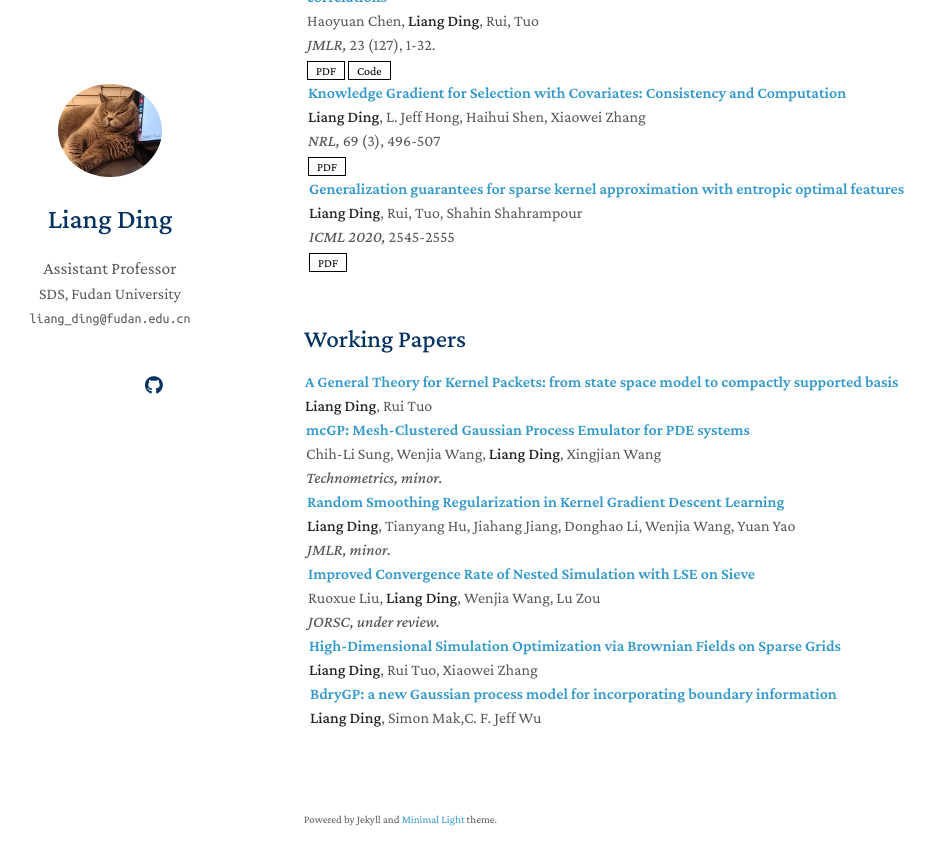
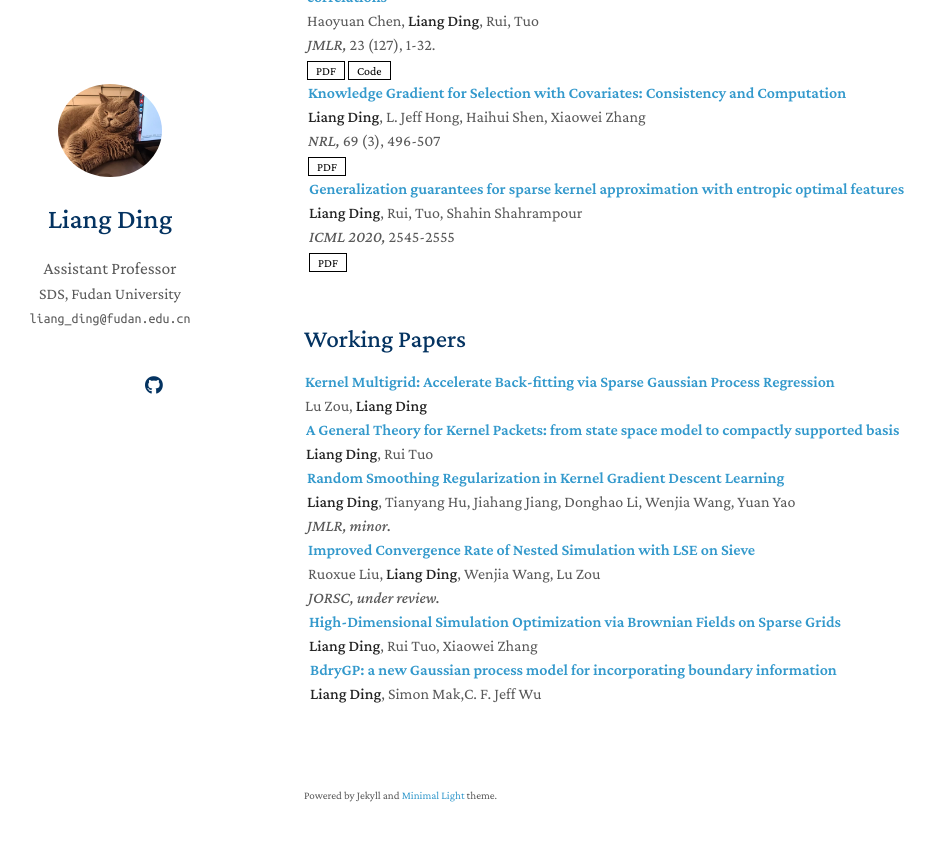
Before and after one commit to ldingaa/ldingaa.github.io, a Jekyll site: the page built from index.md, in a window 1280 px wide and 900 px high, scrolled down 524 px. Shown: the top 865 px of the window, without its empty margins (166-1101 px from the left). Built offline with Jekyll 4.4.1, drawn with Linux system fonts in a browser that asks for light colours; nearby versions of some CDN libraries; a style sheet for code colours, icons or effects is not loaded.

Commit message:
Update working_papers.md

```diff
--- a/_includes/working_papers.md
+++ b/_includes/working_papers.md
@@ -7,14 +7,13 @@
 <div class="pub-row">
 
 <div class="col-sm-9" style="position: relative;padding-right: 15px;padding-left:1px;">
+    <div class="title"><a href="https://arxiv.org/pdf/2403.13300.pdf">Kernel Multigrid: Accelerate Back-fitting via Sparse Gaussian Process Regression </a></div>
+     <div class="author"> Lu Zou, <strong>Liang Ding</strong></div>
+
+<div class="col-sm-9" style="position: relative;padding-right: 15px;padding-left:1px;">
     <div class="title"><a href="https://arxiv.org/pdf/2402.04022.pdf">A General Theory for Kernel Packets: from state space model to
  compactly supported basis </a></div>
     <div class="author"> <strong>Liang Ding</strong>, Rui Tuo</div>
-
-<div class="col-sm-9" style="position: relative;padding-right: 15px;padding-left: 1px;">
-    <div class="title"><a href="https://arxiv.org/abs/2301.10387">mcGP: Mesh-Clustered Gaussian Process Emulator for PDE systems</a></div>
-    <div class="author">Chih-Li Sung, Wenjia Wang, <strong>Liang Ding</strong>, Xingjian Wang</div>
-     <div class="periodical"><em>Technometrics, minor.</em></div>
 
 <div class="col-sm-9" style="position: relative;padding-right: 15px;padding-left:1px;">
     <div class="title"><a href="https://arxiv.org/abs/2305.03531"> Random Smoothing Regularization in Kernel Gradient Descent Learning</a></div>
```
